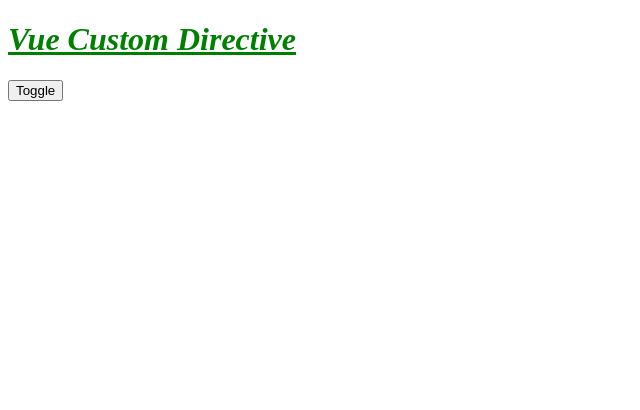
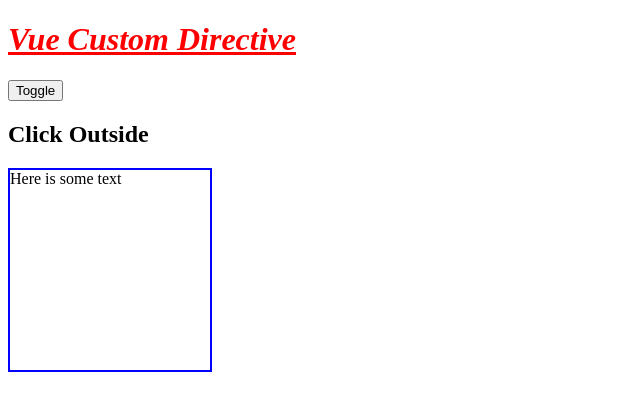
Before and after one commit to BernardoBF4/vue-custom-directives, a Vue app: page / in a window 1280 px wide. Shown: the top 410 px of the page, without its empty margins (0-640 px from the left). Built offline with nearby package versions, Linux system fonts and the light colour scheme.

Commit message:
✨ feat(proj: diretiva de clique fora do elemento): criada diretiva para quando um usuário clica fora do elemento

```diff
--- a/src/App.vue
+++ b/src/App.vue
@@ -2,9 +2,11 @@
   <h1 v-if="show" v-color:slow.underline.italic="colors">Vue Custom Directive</h1>
   <!-- <h1 v-color:crazy="colors">Vue Custom Directive</h1> -->
   <button @click="show = !show">Toggle</button>
+  <ClickOutside />
 </template>
 
 <script setup>
+import ClickOutside from './components/ClickOutside.vue'
 import { ref } from 'vue'
 const colors = ref(['blue', 'red', 'green'])
 const show = ref(true)
--- /dev/null
+++ b/src/components/ClickOutside.vue
@@ -0,0 +1,32 @@
+<script setup>
+function handleClickedOutside() {
+  alert('You clicked outside')
+}
+
+const vClickOutside = {
+  mounted(el, binding) {
+    el.__ClickOutsideHandler__ = (event) => {
+      if (!(el === event.target || el.contains(event.target))) {
+        binding.value()
+      }
+    }
+    document.body.addEventListener('click', el.__ClickOutsideHandler__)
+  },
+  unmounted(el) {
+    document.body.removeEventListener('click', el.__ClickOutsideHandler__)
+  },
+}
+</script>
+
+<template>
+  <h2>Click Outside</h2>
+  <div class="box" v-click-outside="handleClickedOutside">Here is some text</div>
+</template>
+
+<style>
+.box {
+  border: 2px solid blue;
+  height: 200px;
+  width: 200px;
+}
+</style>
```
